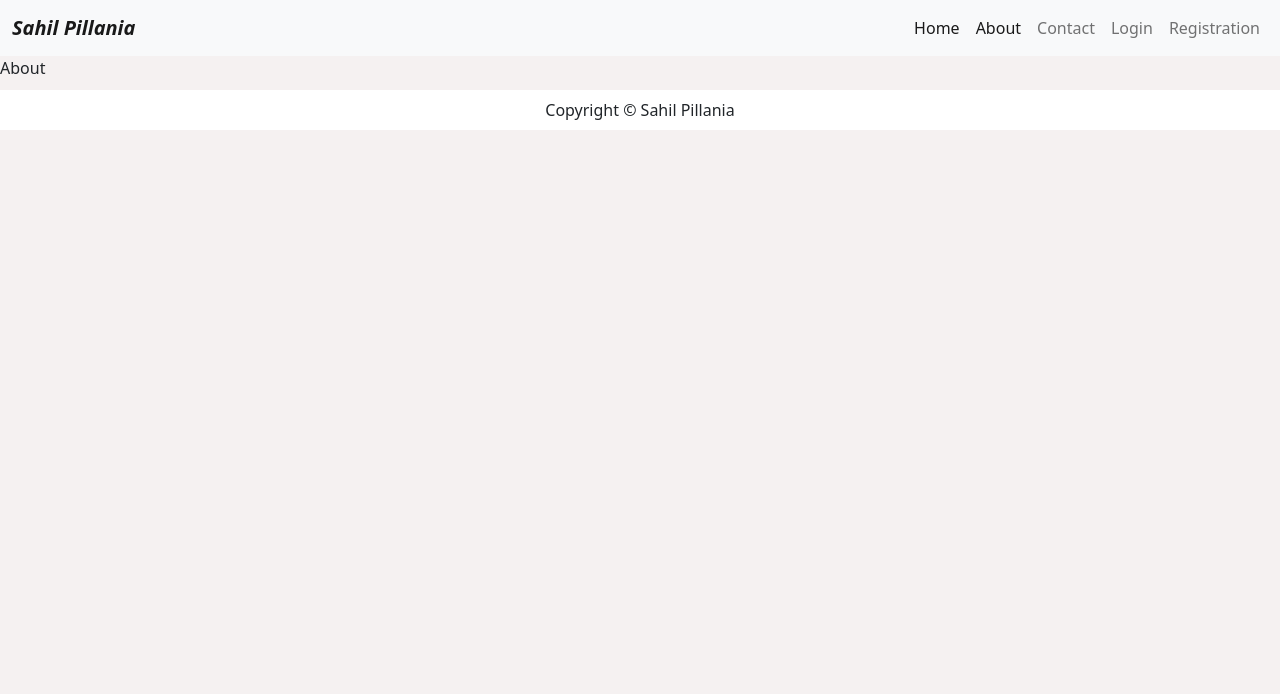
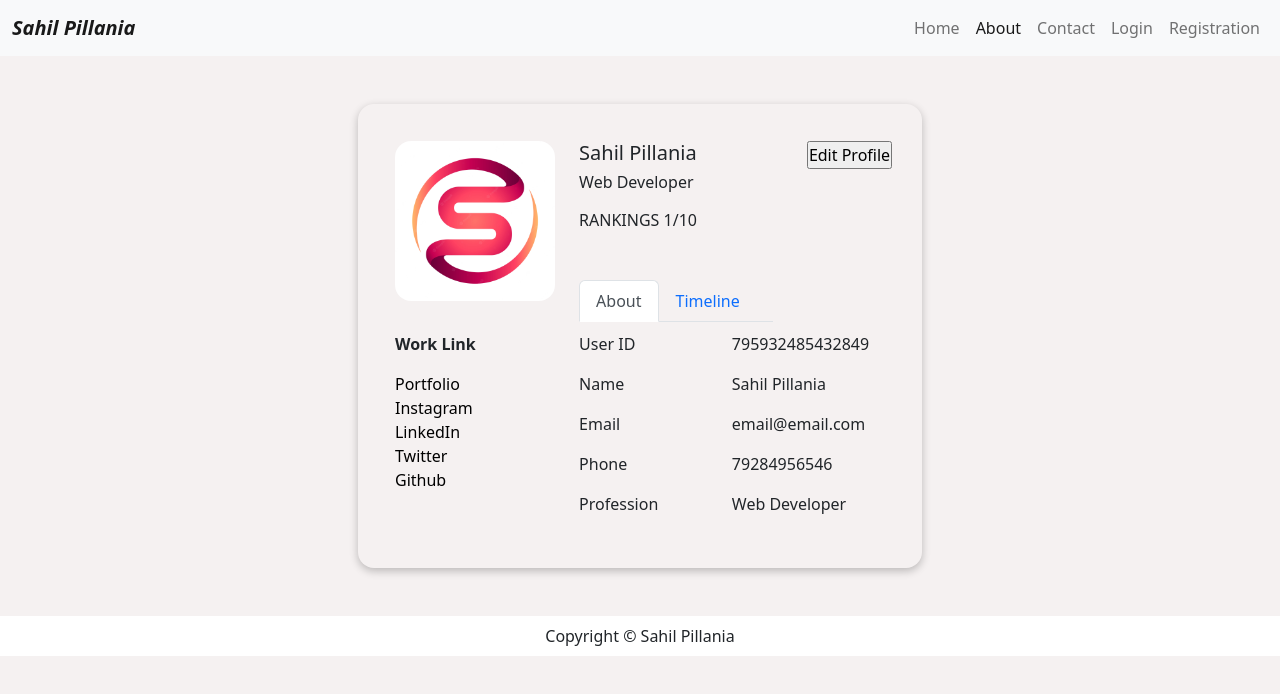
Before and after one commit to Sahil-pillania/MERN_website, a React (Create React App) app in the folder client/: page /About in a window 1280 px wide. Shown: the top 694 px of the page. Built offline with nearby package versions, Linux system fonts and the light colour scheme.

Commit message:
About page UI developed

```diff
--- a/client/src/App.css
+++ b/client/src/App.css
@@ -175,3 +175,37 @@ section {
   flex-direction: column;
   min-height: 81vh;
 }
+/* .active {
+  background-color: red;
+} */
+
+/* About page  */
+
+.uImage img {
+  width: 10rem;
+  border-radius: 1rem;
+}
+
+.profile_form {
+  box-shadow: rgba(0, 0, 0, 0.24) 0px 3px 8px;
+  padding: 2rem;
+  border-radius: 1rem;
+}
+.profile-work {
+  display: flex;
+  flex-direction: column;
+  text-decoration: none;
+}
+.profile-work a {
+  text-decoration: none;
+  color: black;
+}
+.profile-work a:hover {
+  text-decoration: underline;
+}
+.grid_divs {
+  margin: 0.3rem;
+}
+.experience_tab {
+  margin-bottom: 0.5rem;
+}
--- a/client/src/App.js
+++ b/client/src/App.js
@@ -15,7 +15,7 @@ const App = () => {
     <>
       <Navbar />
       <Routes>
-        <Route path="/" element={<Home />} />
+        <Route path="/" exact element={<Home />} />
         <Route path="/About" element={<About />} />
         <Route path="/Contact" element={<Contact />} />
         <Route path="/signup" element={<Signup />} />
--- a/client/src/components/About.jsx
+++ b/client/src/components/About.jsx
@@ -1,7 +1,173 @@
 import React from "react";
+import image from "../images/logo.jpg";
+const About = () => {
+  return (
+    <section className="container emp-profile">
+      <form className="profile_form">
+        <div className="row">
+          <div className="col-md-4 uImage grid_divs">
+            <img src={image} alt="user image" />
+          </div>
+          <div className="col-md-5 grid_divs">
+            <div className="profile-head">
+              <h5>Sahil Pillania</h5>
+              <h6>Web Developer</h6>
+              <p className="profile-rating mt-3 mb-5">
+                RANKINGS <span> </span> 1/10
+              </p>
 
-const About = () => {
-  return <div>About</div>;
+              <ul className="nav nav-tabs" role="tablist">
+                <li className="nav-item">
+                  <a
+                    className="nav-link active"
+                    id="home-tab"
+                    data-toggle="tab"
+                    href="#home"
+                    role="tab"
+                  >
+                    About
+                  </a>
+                </li>
+                <li className="nav-item">
+                  <a
+                    className="nav-link"
+                    id="profile-tab"
+                    data-toggle="tab"
+                    href="#profile"
+                    role="tab"
+                  >
+                    Timeline
+                  </a>
+                </li>
+              </ul>
+            </div>
+          </div>
+          <div className="col-md-2 grid_divs">
+            <input
+              type="submit"
+              name="btnAddMore"
+              className="Profile-edit-btn"
+              value="Edit Profile"
+            />
+          </div>
+        </div>
+        {/* next row  */}
+        <div className="row">
+          <div className="col-md-4 grid_divs">
+            <div className="profile-work">
+              <p>
+                <b>Work Link</b>
+              </p>
+              <a href="#" target="_blank">
+                Portfolio
+              </a>
+              <a href="#" target="_blank">
+                Instagram
+              </a>
+              <a href="#" target="_blank">
+                LinkedIn
+              </a>
+              <a href="#" target="_blank">
+                Twitter
+              </a>
+              <a href="#" target="_blank">
+                Github
+              </a>
+            </div>
+          </div>
+          <div className="col-md-7 pl-5 about-info grid_divs">
+            <div className="tab-content profile-tab" id="myTabContent">
+              <div
+                className="tab-pane fade show active"
+                id="home"
+                role="tabpanel"
+                aria-labelledby="home-tab"
+              >
+                <div className="row">
+                  <div className="col-md-6">
+                    <label htmlFor="User ID">User ID</label>
+                  </div>
+                  <div className="col-md-6">
+                    <p>795932485432849</p>
+                  </div>
+                </div>
+                {/* name  */}
+                <div className="row">
+                  <div className="col-md-6">
+                    <label>Name</label>
+                  </div>
+                  <div className="col-md-6">
+                    <p>Sahil Pillania</p>
+                  </div>
+                </div>
+                {/* email  */}
+                <div className="row">
+                  <div className="col-md-6">
+                    <label>Email</label>
+                  </div>
+                  <div className="col-md-6">
+                    <p>email@email.com</p>
+                  </div>
+                </div>
+                {/* phone  */}
+                <div className="row">
+                  <div className="col-md-6">
+                    <label>Phone</label>
+                  </div>
+                  <div className="col-md-6">
+                    <p>79284956546</p>
+                  </div>
+                </div>
+                {/* profession  */}
+                <div className="row">
+                  <div className="col-md-6">
+                    <label>Profession</label>
+                  </div>
+                  <div className="col-md-6">
+                    <p>Web Developer</p>
+                  </div>
+                </div>
+              </div>
+              {/* ///// Profile tab  */}
+              <div
+                className="tab-pane fade"
+                id="profile"
+                role="tabpanel"
+                // aria-tabelledby="profile-tab"
+              >
+                <div className="row experience_tab">
+                  <div className="col-md-6">
+                    <label>Experience</label>
+                  </div>
+                  <div className="col-md-6">
+                    <label>Expert</label>
+                  </div>
+                </div>
+                {/* rate  */}
+                <div className="row experience_tab">
+                  <div className="col-md-6">
+                    <label>Hourly rate</label>
+                  </div>
+                  <div className="col-md-6">
+                    <label>10$/hr</label>
+                  </div>
+                </div>
+                {/* projects  */}
+                <div className="row experience_tab">
+                  <div className="col-md-6">
+                    <label>Total Projects</label>
+                  </div>
+                  <div className="col-md-6">
+                    <label>87</label>
+                  </div>
+                </div>
+              </div>
+            </div>
+          </div>
+        </div>
+      </form>
+    </section>
+  );
 };
 
 export default About;
--- a/client/src/components/Navbar.jsx
+++ b/client/src/components/Navbar.jsx
@@ -6,7 +6,7 @@ const Navbar = () => {
     <>
       <nav className="navbar navbar-expand-lg bg-light">
         <div className="container-fluid">
-          <NavLink className="navbar-brand" to="#">
+          <NavLink className="navbar-brand" to="/">
             <b>
               <i>Sahil Pillania</i>
             </b>
@@ -25,7 +25,7 @@ const Navbar = () => {
           <div className="collapse navbar-collapse" id="navbarSupportedContent">
             <ul className="navbar-nav ms-auto mb-2 mb-lg-0">
               <li className="nav-item">
-                <NavLink className="nav-link active" aria-current="page" to="/">
+                <NavLink className="nav-link" aria-current="page" to="/">
                   Home
                 </NavLink>
               </li>
```
Also changed, not shown: client/src/images/logo.jpg (added).
